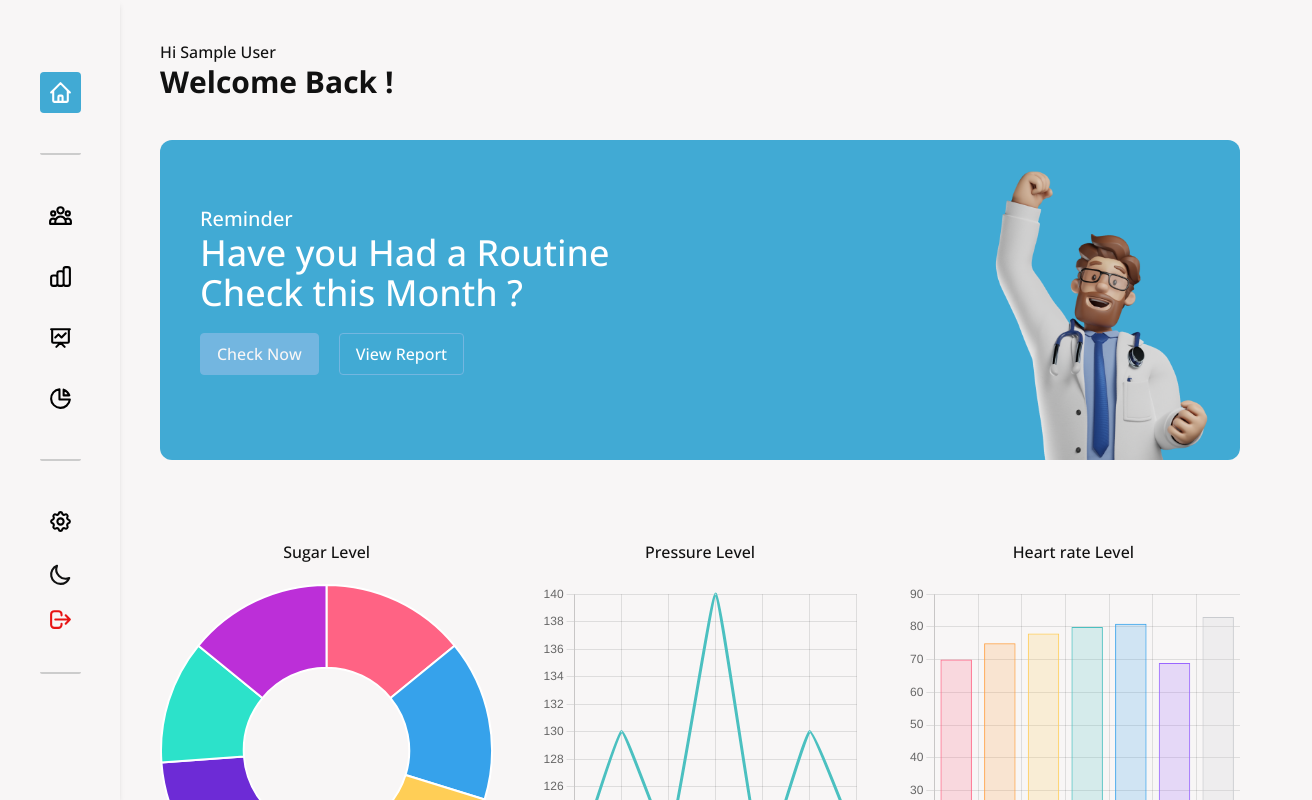
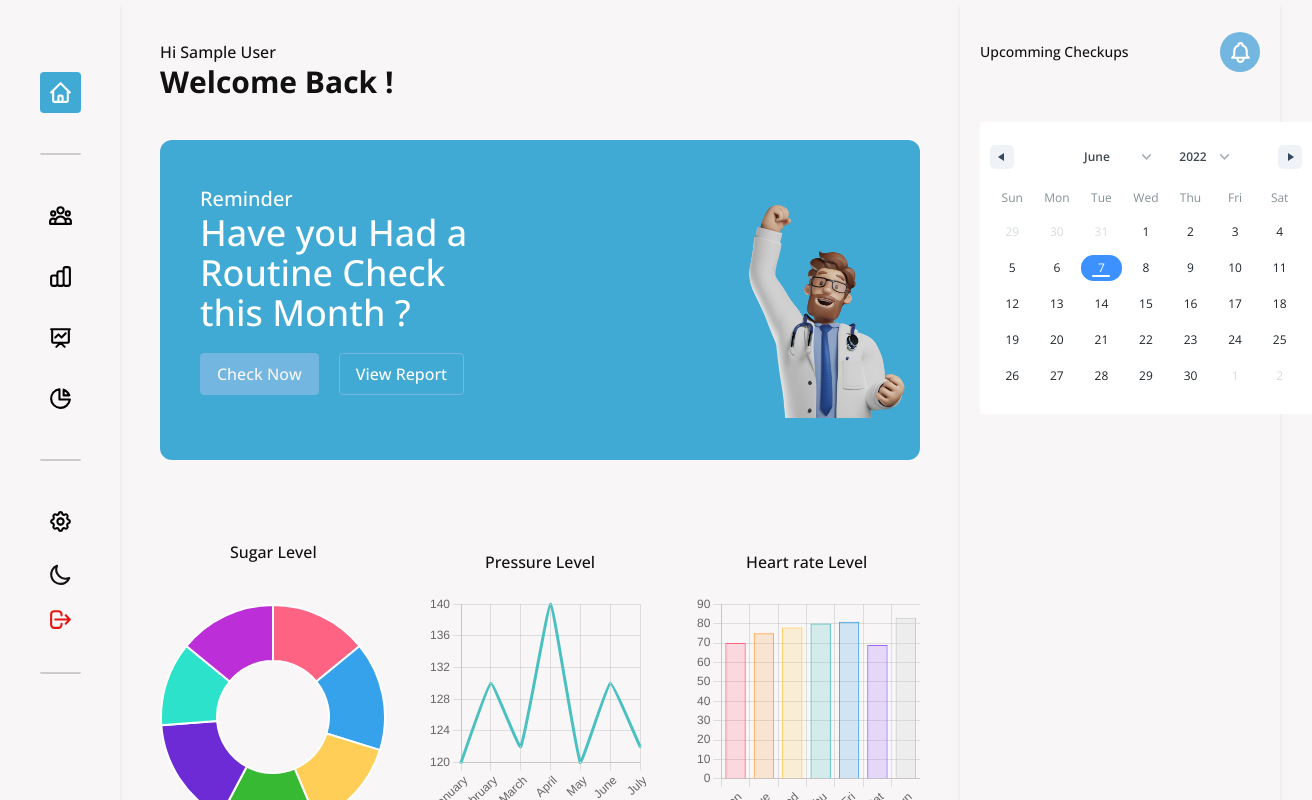
Before and after one commit to Odditty/Medi-Connect, a Next.js app: page /dashboard in a window 1280 px wide. Shown: the top 800 px of the page, 1312 px wide, since content can reach past the window. Built offline with nearby package versions, Linux system fonts and the light colour scheme; no server answers; sample sign-in values are in the browser's storage.

Commit message:
fix: implement right bar for user

```diff
--- a/components/doctor/DoctorDash.tsx
+++ b/components/doctor/dashboard/DoctorDash.tsx
@@ -1,6 +1,5 @@
 import React from "react";
 import DoctorRating from "./DoctorRating";
-import { ChatIcon, SearchIcon, StarIcon } from "@heroicons/react/outline";
 
 type Props = {};
 
--- a/components/doctor/DoctorRating.tsx
+++ b/components/doctor/dashboard/DoctorRating.tsx
@@ -1,5 +1,5 @@
 import React from "react";
-import DynamicHeroIcon from "../common/DynamicHeroIcon";
+import DynamicHeroIcon from "../../common/DynamicHeroIcon";
 
 type Props = {
   icon: any;
--- /dev/null
+++ b/components/user/RightBar.tsx
@@ -0,0 +1,28 @@
+import { BellIcon } from "@heroicons/react/outline";
+import "react-date-range/dist/styles.css"; // main style file
+import "react-date-range/dist/theme/default.css"; // theme css file
+import { Calendar } from "react-date-range";
+
+type Props = {};
+
+function Rightbar({}: Props) {
+  return (
+    <div className="flex hidden lg:w-80 lg:block px-5 py-8 shadow-md dark:shadow-gray-800">
+      <div className="w-full">
+        <div className="flex justify-between items-center">
+          <h3 className="text-sm">Upcomming Checkups</h3>
+          <span className="h-10 w-10 bg-accent flex justify-center items-center rounded-full cursor-pointer">
+            <BellIcon height="25" width="25" className="text-accentContrast" />
+          </span>
+        </div>
+        <div>
+          <div className="py-8 ">
+            <Calendar date={new Date()} />
+          </div>
+        </div>
+      </div>
+    </div>
+  );
+}
+
+export default Rightbar;
--- a/components/user/UserLayout.tsx
+++ b/components/user/UserLayout.tsx
@@ -1,5 +1,6 @@
 import React from "react";
 import HeadTag from "../HeadTag";
+import Rightbar from "./RightBar";
 import Sidebar from "./Sidebar";
 
 type Props = {
@@ -15,6 +16,7 @@ export default function UserLayout({ children }: Props) {
           <Sidebar />
         </div>
         <div className="flex flex-1">{children}</div>
+        <Rightbar />
       </div>
     </>
   );
--- a/components/user/dashboard/ChartDashBoard.tsx
+++ b/components/user/dashboard/ChartDashBoard.tsx
@@ -108,7 +108,7 @@ const dataBar = {
 function ChartDashBoard({}: Props) {
   return (
     <div className="grid grid-cols-1 md:grid-cols-2 lg:grid-cols-3 justify-between items-center gap-20 sm:gap-10 py-10">
-      <div className="flex flex-col items-center space-y-5">
+      <div className="flex flex-col items-center space-y-10">
         <span>Sugar Level</span>
         <Doughnut data={dataDonut} width={200} height={200} />
       </div>
--- a/pages/dashboard/doctor.tsx
+++ b/pages/dashboard/doctor.tsx
@@ -7,7 +7,7 @@ import ChartDashBoard from "../../components/user/dashboard/ChartDashBoard";
 import DoctorLayout from "../../components/doctor/DoctorLayout";
 
 import dashBannerImage from "../../public/images/dashboard/illus1.png";
-import DoctorDash from "../../components/doctor/DoctorDash";
+import DoctorDash from "../../components/doctor/dashboard/DoctorDash";
 
 type Props = {};
 
```
